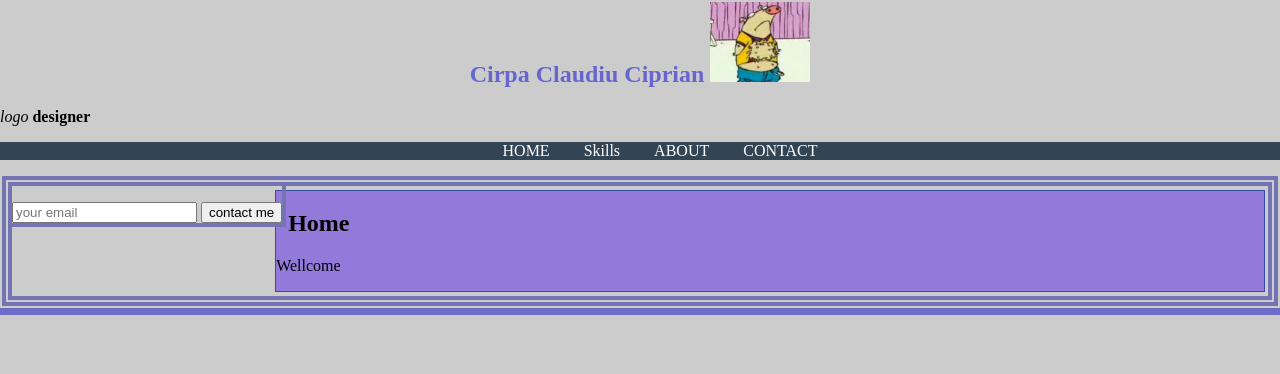
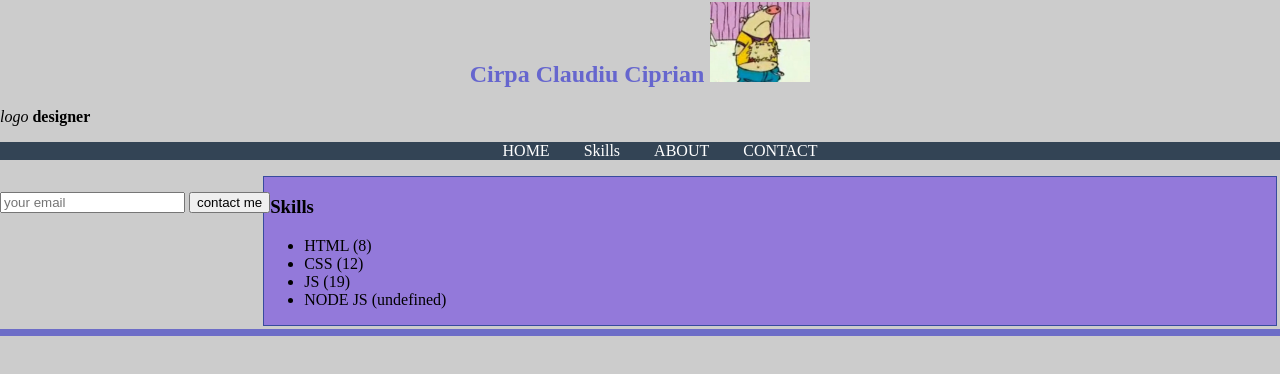
Before and after one commit to ClaudiuCiprian/ClaudiuCiprian.github.io, a plain HTML site: page index.html in a window 1280 px wide. Shown: the part 56-430 px from the top of the page. Drawn offline with Linux system fonts and the light colour scheme.

Commit message:
endorsments

```diff
--- a/intro.js
+++ b/intro.js
@@ -34,12 +34,12 @@ function showPage(page) {
 
 function initMenu() {
     var links = document.querySelectorAll("#top-menu-bar a");
-    for(var i = 0; i < links.length; i++) {
+    for (var i = 0; i < links.length; i++) {
         links[i].onclick = clickOnMenuItem
     }
 }
 
-function clickOnMenuItem () {
+function clickOnMenuItem() {
     var pageId = this.getAttribute('data-page');
     hideAllPages();
     showPage(pageId);
@@ -47,7 +47,7 @@ function clickOnMenuItem () {
 
 function hideAllPages() {
     var pages = document.querySelectorAll('.page');
-    for(var i = 0; i < pages.length; i++) {
+    for (var i = 0; i < pages.length; i++) {
         pages[i].style.display = 'none';
     }
 }
@@ -56,16 +56,19 @@ initMenu();
 
 
 function showSkillls() {
-   var skills = ['html', 'css', 'JavaScript'];
+    var allEndorsements = [8, 12, 19];
+    var skills = ['html', 'css', 'js', 'node js'];
 
-     var htmlSkills = skills.map(function(skill, index) {
-          console.info("#" + (index + 1) + " " + skill);
-          return '<li>' + skill + '</li>';
-      });
+    var htmlSkills = skills.map(function (skill, index) {
+        var endorsements = ' <span class="endorcements">(' + allEndorsements[index] + ")</span>";
+        return '<li>' + skill.toLocaleUpperCase() + endorsements + '</li>';
+    });
 
-      var ul = document.querySelector('#skills-page ul');
-      console.warn(ul);
-      ul.innerHTML = htmlSkills.join('');
+    var ul = document.querySelector('#skills-page ul');
+    ul.innerHTML = htmlSkills.join('');
 }
 
+hideAllPages();
+showPage('skills-page');
+
 showSkillls();
--- a/style.css
+++ b/style.css
@@ -2,10 +2,7 @@ body{
     background-color:#ccc;
     margin: 0%
 }
-.test{
-    border: 4px solid rgb(116, 116, 180);
-    margin: 2px;
-}
+
 #sidebar-left{
     float: left;
 }
@@ -49,3 +46,7 @@ td {
 #top-menu-bar a:hover {
     color: #334455; background: #fff;
 }
+
+.endorsements {
+    color: darkgrey;
+}
```
Also changed, not shown: descărcare.jpg (deleted).
